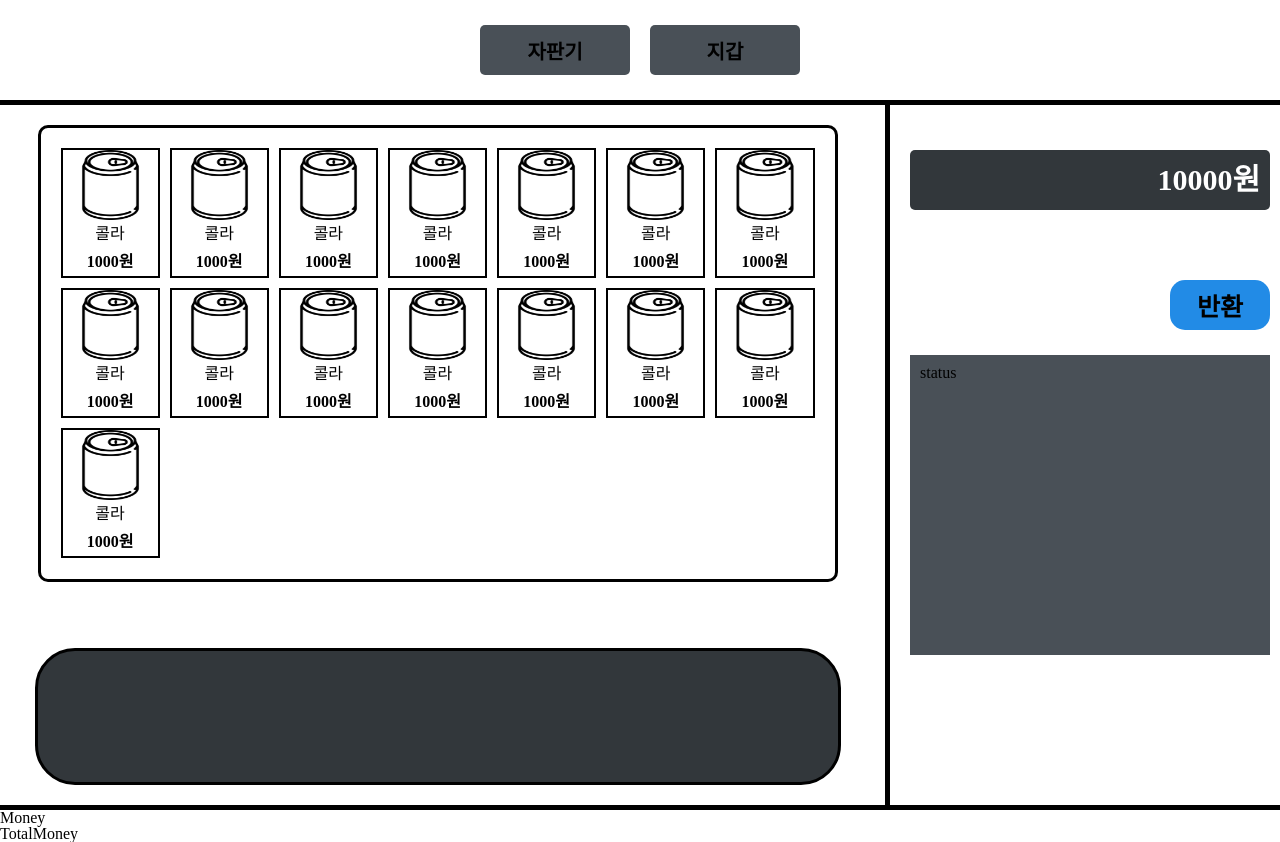
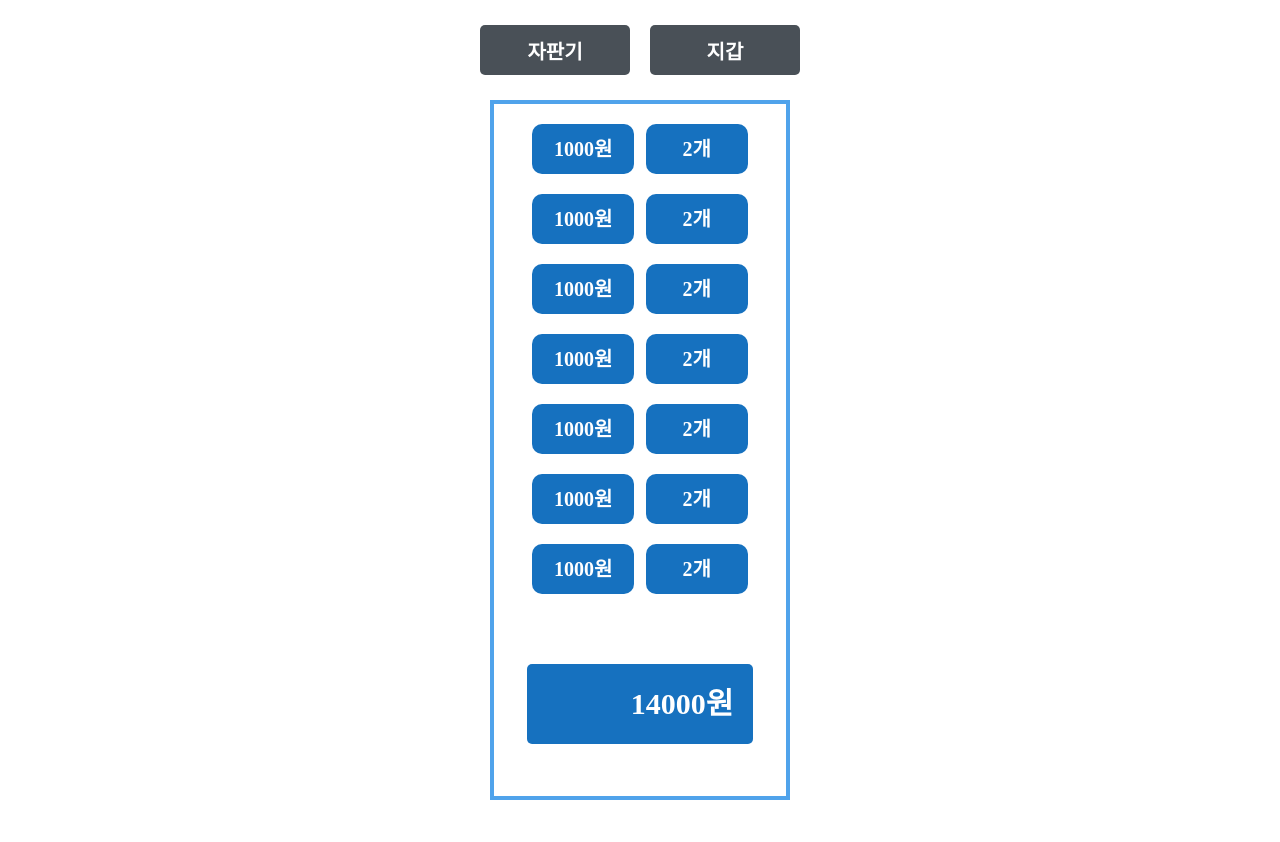
Before and after one commit to codesquad-members-2022/fe-vm, a React (Create React App) app in the folder vending-machine/: page /wallet in a window 1280 px wide. After the commit the page ends 800 px from the top, so only its background shows below. Built offline with nearby package versions, Linux system fonts and the light colour scheme.

Commit message:
Feat : 라우팅 작업 완료, Wallet 컴포넌트 스타일링 완료

```diff
--- a/vending-machine/public/index.html
+++ b/vending-machine/public/index.html
@@ -9,7 +9,6 @@
       name="description"
       content="Web site created using create-react-app"
     />
-    <link rel="apple-touch-icon" href="%PUBLIC_URL%/logo192.png" />
     <!--
       manifest.json provides metadata used when your web app is installed on a
       user's mobile device or desktop. See https://developers.google.com/web/fundamentals/web-app-manifest/
--- a/vending-machine/src/App.js
+++ b/vending-machine/src/App.js
@@ -5,16 +5,21 @@ import Wallet from "./components/Wallet";
 import GlobalStyles from "./style/Globalstyles";
 import theme from "./style/theme";
 import styled from "styled-components";
+import { BrowserRouter, Routes, Route } from "react-router-dom";
 
 function App() {
   return (
     <ThemeProvider theme={theme}>
       <GlobalStyles></GlobalStyles>
-      <AppWrap>
-        <Nav></Nav>
-        <VendingMachine></VendingMachine>
-        <Wallet></Wallet>
-      </AppWrap>
+      <BrowserRouter>
+        <AppWrap>
+          <Nav></Nav>
+          <Routes>
+            <Route path="/" element={<VendingMachine></VendingMachine>}></Route>
+            <Route path="/wallet" element={<Wallet></Wallet>}></Route>
+          </Routes>
+        </AppWrap>
+      </BrowserRouter>
     </ThemeProvider>
   );
 }
--- /dev/null
+++ b/vending-machine/src/components/Currency.js
@@ -0,0 +1,31 @@
+import React from "react";
+import styled from "styled-components";
+function Currency() {
+  return (
+    <CurrencyWrap>
+      <Money>1000원</Money>
+      <Amount>2개</Amount>
+    </CurrencyWrap>
+  );
+}
+const CurrencyWrap = styled.div`
+  width: 90%;
+  height: 50px;
+  display: flex;
+  justify-content: space-around;
+  align-items: center;
+`;
+const Money = styled.div`
+  width: 45%;
+  height: 100%;
+  display: flex;
+  align-items: center;
+  justify-content: center;
+  background: ${({ theme }) => theme.colors.darkBlue};
+  border-radius: 10px;
+  font-size: 20px;
+  font-weight: bold;
+  color: ${({ theme }) => theme.colors.white};
+`;
+const Amount = styled(Money)``;
+export default Currency;
--- a/vending-machine/src/components/Money.js
+++ /dev/null
@@ -1,7 +0,0 @@
-import React from "react";
-
-function Money() {
-  return <div>Money</div>;
-}
-
-export default Money;
--- a/vending-machine/src/components/Nav.js
+++ b/vending-machine/src/components/Nav.js
@@ -1,11 +1,16 @@
 import React from "react";
+import { Link } from "react-router-dom";
 import styled from "styled-components";
 
 function Nav() {
   return (
     <NavBtns>
-      <VendingMachineBtn>자판기</VendingMachineBtn>
-      <WalletBtn>지갑</WalletBtn>
+      <Link to="/">
+        <VendingMachineBtn>자판기 </VendingMachineBtn>
+      </Link>
+      <Link to="wallet">
+        <WalletBtn>지갑 </WalletBtn>
+      </Link>
     </NavBtns>
   );
 }
@@ -25,6 +30,8 @@ const VendingMachineBtn = styled.button`
   font-weight: bold;
   font-size: 20px;
   transition: 0.5s;
+  text-decoration: none;
+  color: ${({ theme }) => theme.colors.white};
   &:hover {
     background: ${({ theme }) => theme.colors.lightGray};
   }
--- a/vending-machine/src/components/TotalMoney.js
+++ b/vending-machine/src/components/TotalMoney.js
@@ -1,7 +1,21 @@
 import React from "react";
-
+import styled from "styled-components";
 function TotalMoney() {
-  return <div>TotalMoney</div>;
+  return <TotalMoneyWrap>14000원</TotalMoneyWrap>;
 }
-
+const TotalMoneyWrap = styled.div`
+  width: 90%;
+  height: 80px;
+  margin-top: 50px;
+  display: flex;
+  justify-content: flex-end;
+  align-items: center;
+  border-radius: 5px;
+  box-sizing: border-box;
+  padding: 20px;
+  background: ${({ theme }) => theme.colors.darkBlue};
+  font-weight: bold;
+  font-size: 30px;
+  color: ${({ theme }) => theme.colors.white};
+`;
 export default TotalMoney;
--- a/vending-machine/src/components/Wallet.js
+++ b/vending-machine/src/components/Wallet.js
@@ -1,14 +1,33 @@
 import React from "react";
-import Money from "./Money";
+import Currency from "./Currency";
 import TotalMoney from "./TotalMoney";
+import styled from "styled-components";
 
 function Wallet() {
   return (
-    <div>
-      <Money></Money>
+    <WalletWrap>
+      <Currency></Currency>
+      <Currency></Currency>
+      <Currency></Currency>
+      <Currency></Currency>
+      <Currency></Currency>
+      <Currency></Currency>
+      <Currency></Currency>
       <TotalMoney></TotalMoney>
-    </div>
+    </WalletWrap>
   );
 }
 
+const WalletWrap = styled.div`
+  width: 300px;
+  height: 700px;
+  border: 4px solid ${({ theme }) => theme.colors.lightBlue};
+  margin: 0 auto;
+  display: flex;
+  flex-direction: column;
+  align-items: center;
+  box-sizing: border-box;
+  padding: 20px;
+  gap: 20px;
+`;
 export default Wallet;
```
